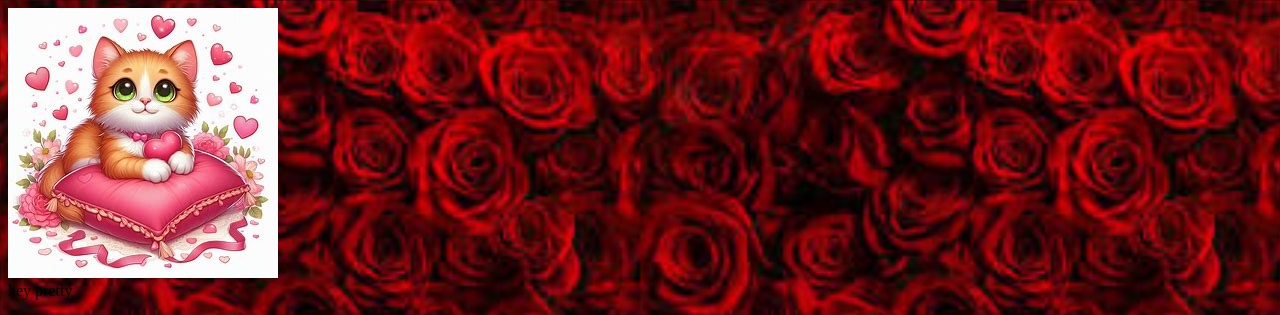
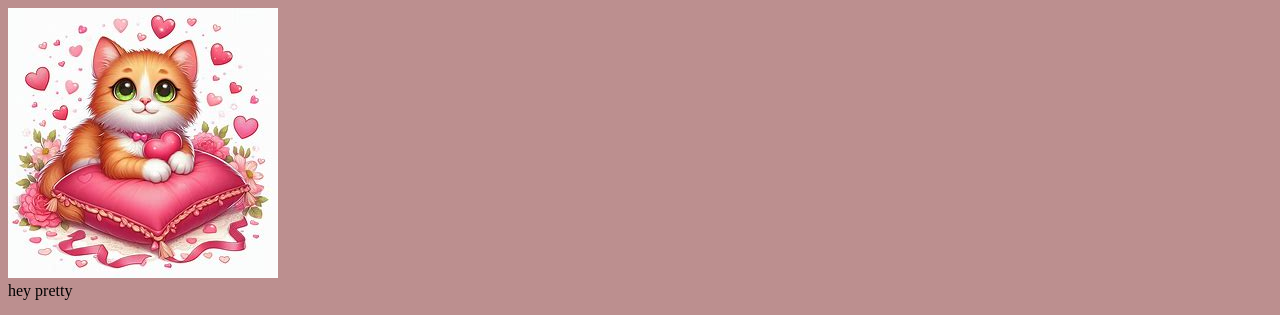
Before and after one commit to oungjoh/youngempire, a plain HTML site: page index.html in a window 1280 px wide. Shown: the top 315 px of the page. Drawn offline with Linux system fonts and the light colour scheme.

Commit message:
Add files via upload

```diff
--- a/style.css
+++ b/style.css
@@ -3,7 +3,7 @@ html {
 	width: 50%;
   }
   body {
-    background-image: url('rose.jpg');
+    background-color: rosybrown;
     background-size: 100%;
   }
   header{
```
